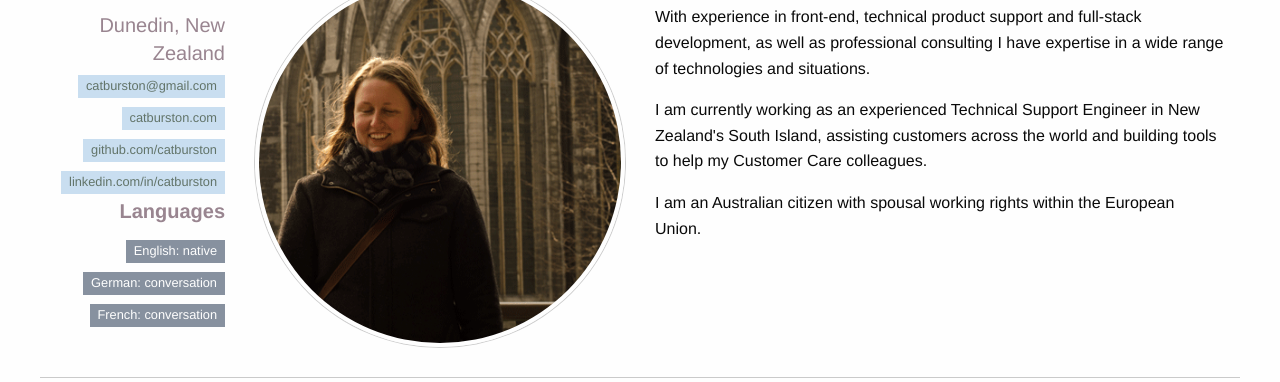
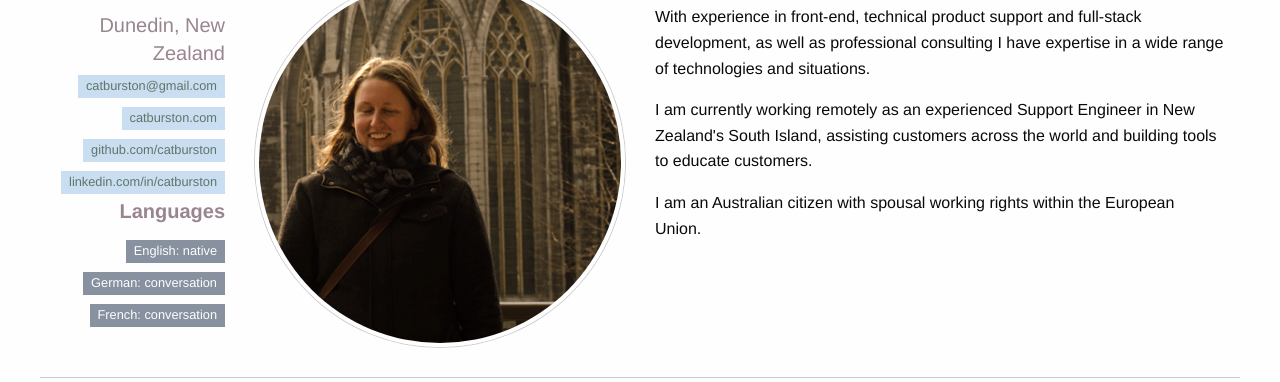
Before and after one commit to catburston/catburston.github.io, a website: page index.html in a window 1280 px wide. Shown: the part 87-469 px from the top of the page. Drawn offline with Linux system fonts and the light colour scheme.

Commit message:
update about me section

```diff
--- a/index.html
+++ b/index.html
@@ -78,7 +78,7 @@
         <div class="small-12 large-6 columns about">
           <h4>About me</h4>
           <p>With experience in front-end, technical product support and full-stack development, as well as professional consulting I have expertise in a wide range of technologies and situations.</p>
-          <p>I am currently working as an experienced Technical Support Engineer in New Zealand's South Island, assisting customers across the world and building tools to help my Customer Care colleagues.</p>
+          <p>I am currently working remotely as an experienced Support Engineer in New Zealand's South Island, assisting customers across the world and building tools to educate customers.</p>
           <p>I am an Australian citizen with spousal working rights within the European Union.</p>
         </div>
       </div>
```
